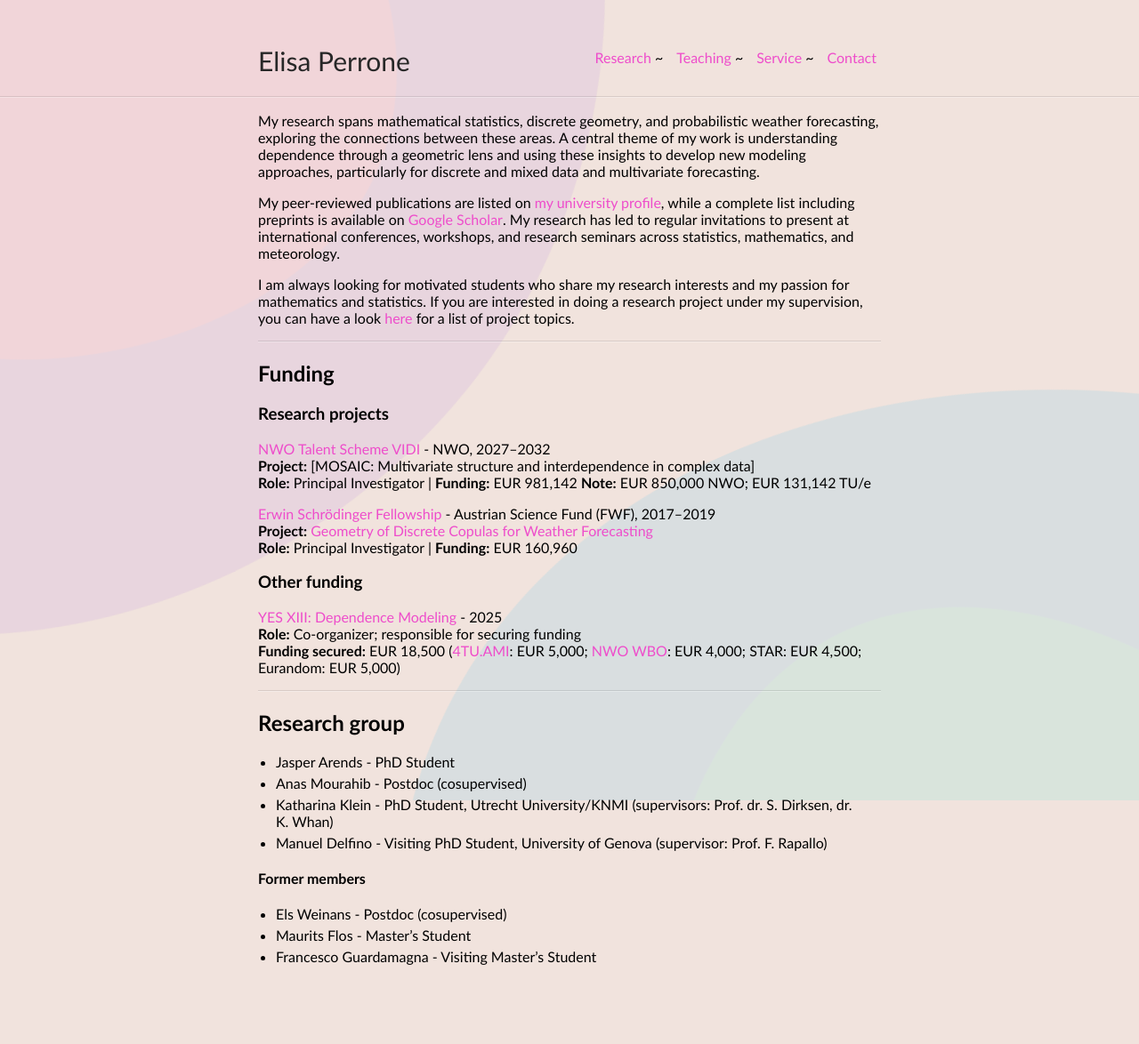
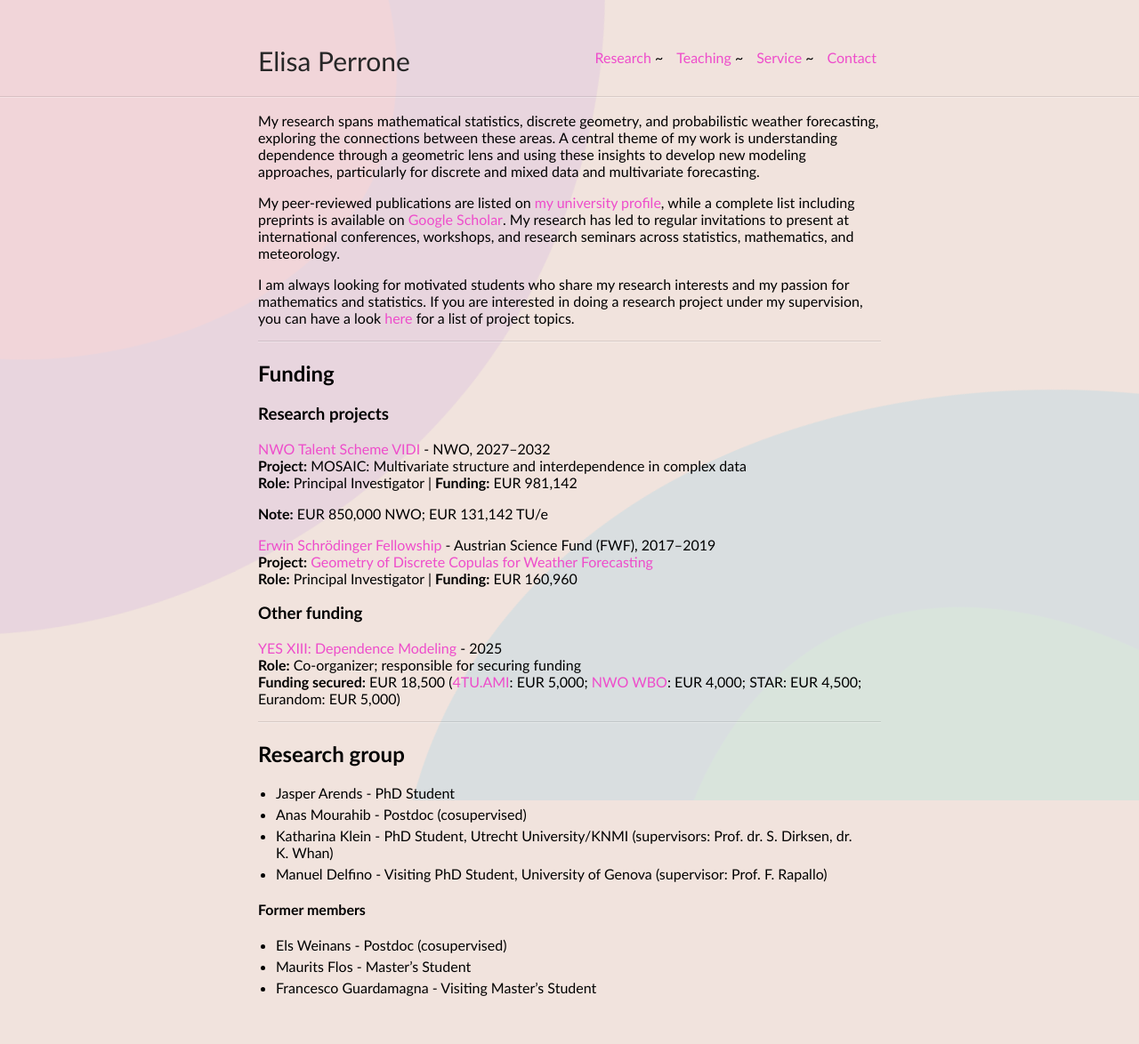
Before and after one commit to elisaperrone/elisaperrone.github.io, a Jekyll site: the page built from research.md, in a window 1280 px wide. Shown: the whole page at 89% size. Built offline with Jekyll 4.4.1, drawn with Linux system fonts in a browser that asks for light colours; before the commit the page ends 1139 px from its top, so only the background shows below that.

Commit message:
minor changes to layout

```diff
--- a/research.md
+++ b/research.md
@@ -18,8 +18,9 @@ I am always looking for motivated students who share my research interests and m
 ### Research projects
 
 **[NWO Talent Scheme VIDI](https://www.nwo.nl/en/news/109-vidi-grants-awarded-to-talented-researchers)** - NWO, 2027–2032
-**Project:** [MOSAIC: Multivariate structure and interdependence in complex data]
+**Project:** MOSAIC: Multivariate structure and interdependence in complex data
 **Role:** Principal Investigator | **Funding:** EUR 981,142
+
 **Note:** EUR 850,000 NWO; EUR 131,142 TU/e
 
 
```
